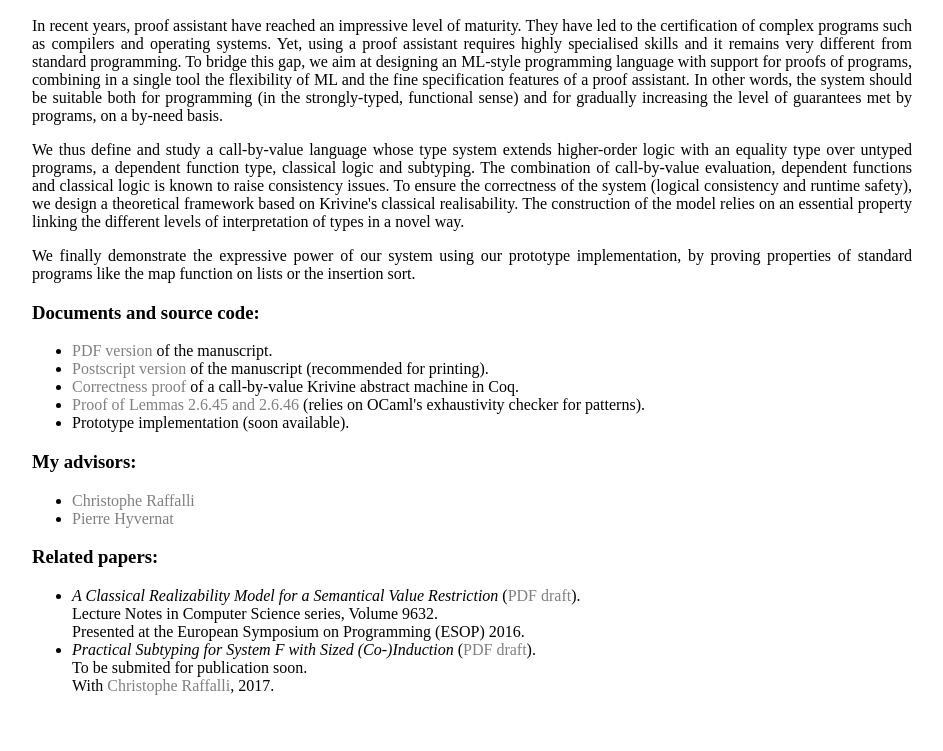
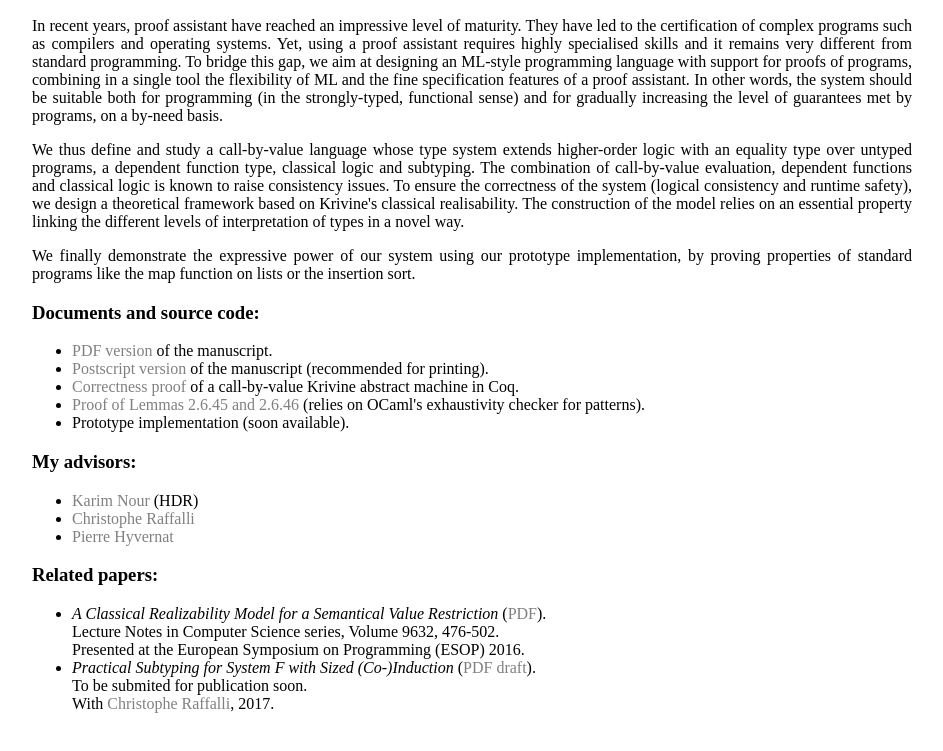
Before and after one commit to rlepigre/phd, a plain HTML site: page www/index.html in a window 1280 px wide. Shown: the part 177-928 px from the top of the page, without its empty margins (168-1111 px from the left). Drawn offline with Linux system fonts and the light colour scheme.

Commit message:
Few unrecorded stuff

```diff
--- a/www/index.html
+++ b/www/index.html
@@ -71,6 +71,7 @@
     </ul>
     <h3>My advisors:</h3>
     <ul>
+      <li><a href="https://lama.univ-savoie.fr/~nour">Karim Nour</a> (HDR)</li>
       <li><a href="https://lama.univ-savoie.fr/~raffalli">Christophe Raffalli</a></li>
       <li><a href="https://lama.univ-savoie.fr/~hyvernat">Pierre Hyvernat</a></li>
     </ul>
@@ -78,9 +79,9 @@
     <ul>
       <li>
         <em>A Classical Realizability Model for a Semantical Value Restriction</em>
-        (<a href="https://lama.univ-savoie.fr/~lepigre/files/docs/semvalrest2016.pdf">PDF draft</a>).
+        (<a href="https://lama.univ-savoie.fr/~lepigre/files/docs/semvalrest2016.pdf">PDF</a>).
         <br/>
-        Lecture Notes in Computer Science series, Volume 9632.
+        Lecture Notes in Computer Science series, Volume 9632, 476-502.
         <br/>
         Presented at the European Symposium on Programming (ESOP) 2016.
       </li>
```
Also changed, not shown: 1 other file.
